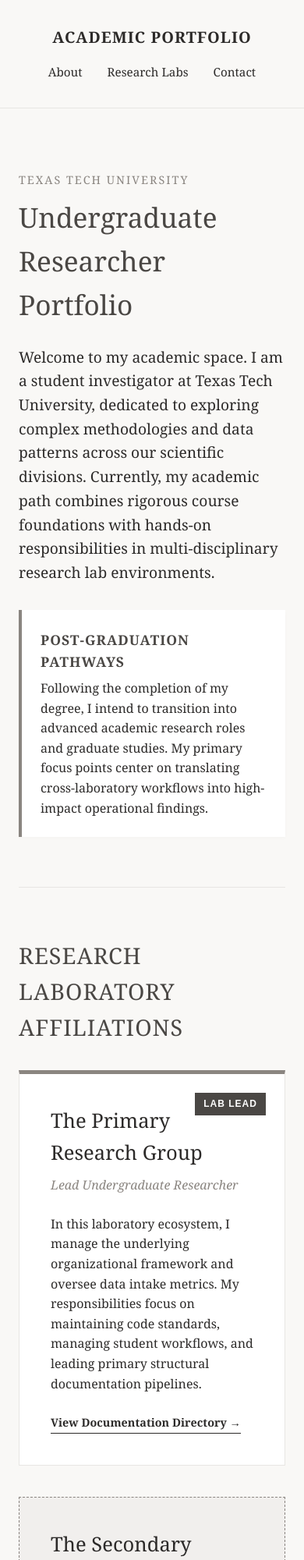
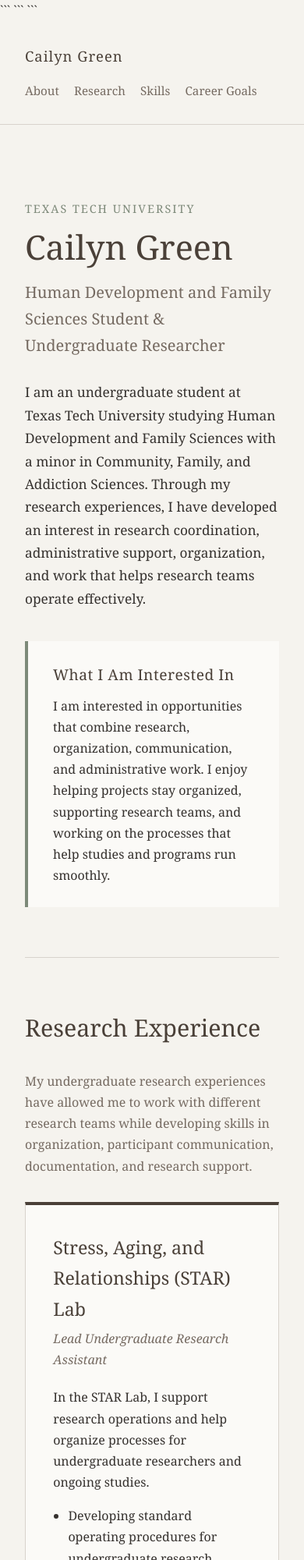
Before and after one commit to cailgr/ttu-portfolio, a plain HTML site: page index.html in a window 390 px wide. Shown: the top 2000 px of the page at 78% size. Drawn offline with Linux system fonts and the light colour scheme.

Commit message:
Update index.html

````diff
--- a/index.html
+++ b/index.html
@@ -1,18 +1,24 @@
 <!DOCTYPE html>
+
 <html lang="en">
 <head>
     <meta charset="UTF-8">
     <meta name="viewport" content="width=device-width, initial-scale=1.0">
-    <title>Academic Portfolio | Texas Tech University</title>
+
+```
+<title>Cailyn Green | Academic Portfolio</title>
+
 <style>
-        /* Typography & Color Palette (Cool Taupe Brown, Cream, and Georgia Font) */
     :root {
-            --bg-cream: #F9F8F6;
-            --card-cream: #FFFFFF;
-            --text-espresso: #2C2A29;
-            --taupe-accent: #8A8580;
-            --taupe-muted: #E8E6E3;
-            --cool-brown-dark: #4A4744;
+        --cream: #F5F3EE;
+        --cream-light: #FBFAF7;
+        --brown: #4A4038;
+        --brown-light: #756A61;
+        --taupe: #B8B0A7;
+        --sage: #7D8979;
+        --sage-light: #E8ECE6;
+        --border: #D8D3CC;
+        --text: #35312E;
     }
 
     * {
@@ -21,30 +27,33 @@
         padding: 0;
     }
 
+    html {
+        scroll-behavior: smooth;
+    }
+
     body {
-            font-family: Georgia, 'Times New Roman', Times, serif;
-            background-color: var(--bg-cream);
-            color: var(--text-espresso);
-            line-height: 1.6;
-            padding: 0;
+        font-family: Georgia, "Times New Roman", serif;
+        background-color: var(--cream);
+        color: var(--text);
+        line-height: 1.7;
     }
 
     /* Navigation */
     nav {
         max-width: 1100px;
         margin: 0 auto;
-            padding: 2rem 1.5rem;
+        padding: 1.8rem 2rem;
         display: flex;
         justify-content: space-between;
         align-items: center;
-            border-bottom: 1px solid var(--taupe-muted);
+        border-bottom: 1px solid var(--border);
     }
 
     .nav-logo {
-            font-size: 1.25rem;
-            font-weight: bold;
+        font-size: 1.15rem;
+        font-weight: normal;
         letter-spacing: 1px;
-            text-transform: uppercase;
+        color: var(--brown);
     }
 
     .nav-links {
@@ -55,262 +64,437 @@
 
     .nav-links a {
         text-decoration: none;
-            color: var(--text-espresso);
+        color: var(--brown-light);
         font-size: 0.95rem;
-            transition: color 0.2s ease;
     }
 
     .nav-links a:hover {
-            color: var(--taupe-accent);
+        color: var(--sage);
     }
 
-        /* Main Container */
+    /* Main */
     main {
         max-width: 1100px;
         margin: 0 auto;
-            padding: 3rem 1.5rem;
+        padding: 4rem 2rem;
     }
 
-        /* Hero / Profile Section */
-        .profile-hero {
-            padding: 2rem 0 4rem 0;
-            border-bottom: 1px solid var(--taupe-muted);
+    /* Introduction */
+    .intro {
+        padding: 2rem 0 4rem;
+        border-bottom: 1px solid var(--border);
     }
 
-        .university-tag {
+    .university {
+        color: var(--sage);
         font-size: 0.9rem;
         text-transform: uppercase;
         letter-spacing: 2px;
-            color: var(--taupe-accent);
-            margin-bottom: 0.5rem;
+        margin-bottom: 0.7rem;
+    }
+
+    h1 {
+        font-size: 3.6rem;
+        font-weight: normal;
+        line-height: 1.15;
+        color: var(--brown);
+        margin-bottom: 1rem;
+    }
+
+    .subtitle {
+        font-size: 1.25rem;
+        color: var(--brown-light);
+        margin-bottom: 1.8rem;
+    }
+
+    .intro-text {
+        max-width: 780px;
+        font-size: 1.08rem;
+    }
+
+    /* Career Interest Box */
+    .career-box {
+        margin-top: 2.5rem;
+        max-width: 800px;
+        background-color: var(--cream-light);
+        border-left: 4px solid var(--sage);
+        padding: 1.7rem 2rem;
+    }
+
+    .career-box h2 {
+        font-size: 1.2rem;
+        font-weight: normal;
+        color: var(--brown);
+        margin-bottom: 0.6rem;
+        letter-spacing: 0.5px;
+    }
+
+    /* Sections */
+    section {
+        scroll-margin-top: 30px;
+    }
+
+    .section-title {
+        font-size: 1.9rem;
+        font-weight: normal;
+        color: var(--brown);
+        margin: 4rem 0 1.8rem;
+    }
+
+    .section-intro {
+        max-width: 750px;
+        color: var(--brown-light);
+        margin-bottom: 2rem;
+    }
+
+    /* Research Cards */
+    .research-grid {
+        display: grid;
+        grid-template-columns: 1fr 1fr;
+        gap: 2rem;
+    }
+
+    .research-card {
+        background-color: var(--cream-light);
+        border: 1px solid var(--border);
+        padding: 2.2rem;
+    }
+
+    .research-card.star {
+        border-top: 4px solid var(--brown);
+    }
+
+    .research-card.care {
+        border-top: 4px solid var(--sage);
+    }
+
+    .lab-name {
+        font-size: 1.45rem;
+        font-weight: normal;
+        color: var(--brown);
+        margin-bottom: 0.3rem;
+    }
+
+    .role {
+        color: var(--brown-light);
+        font-style: italic;
+        margin-bottom: 1.3rem;
         display: block;
     }
 
-        h1 {
-            font-size: 3rem;
-            font-weight: normal;
-            margin-bottom: 1.5rem;
-            color: var(--cool-brown-dark);
+    .research-card p {
+        margin-bottom: 1rem;
     }
 
-        .bio-text {
-            font-size: 1.2rem;
-            max-width: 800px;
-            margin-bottom: 2rem;
+    .research-card ul {
+        margin: 1rem 0 0 1.2rem;
     }
 
-        /* Future Goals Block */
-        .goals-box {
-            background-color: var(--card-cream);
-            border-left: 4px solid var(--taupe-accent);
-            padding: 1.5rem;
-            margin-top: 2rem;
-            max-width: 800px;
-            box-shadow: 0 2px 4px rgba(0,0,0,0.02);
+    .research-card li {
+        margin-bottom: 0.5rem;
     }
 
-        .goals-box h3 {
-            font-size: 1.1rem;
-            text-transform: uppercase;
-            letter-spacing: 1px;
-            margin-bottom: 0.5rem;
-            color: var(--cool-brown-dark);
+    /* Skills */
+    .skills-container {
+        display: grid;
+        grid-template-columns: repeat(2, 1fr);
+        gap: 1rem 3rem;
+        max-width: 850px;
     }
 
-        /* Section Headers */
-        .section-title {
-            font-size: 1.8rem;
-            font-weight: normal;
-            margin: 4rem 0 2rem 0;
-            color: var(--cool-brown-dark);
-            text-transform: uppercase;
-            letter-spacing: 1px;
+    .skill {
+        border-bottom: 1px solid var(--border);
+        padding: 0.9rem 0;
+        color: var(--text);
     }
 
-        /* Distinct Lab Pages Split View */
-        .labs-container {
-            display: grid;
-            grid-template-columns: 1fr 1fr;
-            gap: 2.5rem;
+    /* Career Goals */
+    .career-section {
+        background-color: var(--sage-light);
+        border: 1px solid #D7DDD4;
+        padding: 2.5rem;
+        margin-top: 1rem;
+        max-width: 850px;
     }
 
-        /* Lab Card 1 Theme: Clean Editorial Cream */
-        .lab-card.lab-one {
-            background-color: var(--card-cream);
-            border: 1px solid var(--taupe-muted);
-            padding: 2.5rem;
-            border-top: 5px solid var(--taupe-accent);
-            position: relative;
-        }
-
-        /* Lab Card 2 Theme: Structured Cool-Taupe Minimalist */
-        .lab-card.lab-two {
-            background-color: #F1EFFD; /* Subtle tint adjustment to stay cool-toned */
-            background-color: rgba(138, 133, 128, 0.08);
-            border: 1px dashed var(--taupe-accent);
-            padding: 2.5rem;
-            position: relative;
-        }
-
-        /* Badge for Leadership Role */
-        .lead-badge {
-            position: absolute;
-            top: 1.5rem;
-            right: 1.5rem;
-            background-color: var(--cool-brown-dark);
-            color: #FFFFFF;
-            font-size: 0.75rem;
-            text-transform: uppercase;
-            letter-spacing: 1px;
-            padding: 0.3rem 0.7rem;
-            font-family: sans-serif;
-            font-weight: bold;
-        }
-
-        .lab-card h2 {
-            font-size: 1.6rem;
+    .career-section h3 {
+        font-size: 1.35rem;
         font-weight: normal;
-            margin-bottom: 0.5rem;
-            color: var(--text-espresso);
-        }
-
-        .lab-role {
-            font-style: italic;
-            color: var(--taupe-accent);
-            margin-bottom: 1.5rem;
-            display: block;
-        }
-
-        .lab-card p {
-            margin-bottom: 1.5rem;
-            font-size: 1rem;
-        }
-
-        /* Buttons/Links for Lab Specific Assets */
-        .lab-link {
-            display: inline-block;
-            color: var(--text-espresso);
-            font-weight: bold;
-            text-decoration: none;
-            border-bottom: 1px solid var(--text-espresso);
-            padding-bottom: 2px;
-            font-size: 0.9rem;
-            transition: all 0.2s ease;
-        }
-
-        .lab-link:hover {
-            color: var(--taupe-accent);
-            border-color: var(--taupe-accent);
+        color: var(--brown);
+        margin-bottom: 1rem;
     }
 
     /* Footer */
     footer {
         max-width: 1100px;
-            margin: 6rem auto 0 auto;
-            padding: 2rem 1.5rem;
-            border-top: 1px solid var(--taupe-muted);
+        margin: 5rem auto 0;
+        padding: 2rem;
+        border-top: 1px solid var(--border);
         display: flex;
         justify-content: space-between;
-            align-items: center;
+        color: var(--brown-light);
         font-size: 0.9rem;
-            color: var(--taupe-accent);
     }
 
-        .footer-links {
-            display: flex;
-            gap: 1.5rem;
-        }
-
-        .footer-links a {
-            color: var(--taupe-accent);
+    footer a {
+        color: var(--brown);
         text-decoration: none;
     }
 
-        .footer-links a:hover {
-            color: var(--text-espresso);
+    footer a:hover {
+        color: var(--sage);
     }
 
-        /* Responsive Layout adjustment */
+    /* Mobile */
     @media (max-width: 768px) {
-            .labs-container {
-                grid-template-columns: 1fr;
-            }
-            h1 {
-                font-size: 2.2rem;
-            }
+
         nav {
             flex-direction: column;
             gap: 1rem;
+            align-items: flex-start;
+        }
+
+        .nav-links {
+            gap: 1.2rem;
+            flex-wrap: wrap;
+        }
+
+        h1 {
+            font-size: 2.7rem;
+        }
+
+        .research-grid {
+            grid-template-columns: 1fr;
+        }
+
+        .skills-container {
+            grid-template-columns: 1fr;
+        }
+
+        footer {
+            flex-direction: column;
+            gap: 0.5rem;
         }
     }
 </style>
+```
+
 </head>
+
 <body>
 
-    <!-- Header Navigation -->
+```
+<!-- Navigation -->
 <nav>
-        <div class="nav-logo">Academic Portfolio</div>
+
+    <div class="nav-logo">
+        Cailyn Green
+    </div>
+
     <ul class="nav-links">
         <li><a href="#about">About</a></li>
-            <li><a href="#labs">Research Labs</a></li>
-            <li><a href="#contact">Contact</a></li>
+        <li><a href="#research">Research</a></li>
+        <li><a href="#skills">Skills</a></li>
+        <li><a href="#goals">Career Goals</a></li>
     </ul>
+
 </nav>
 
-    <!-- Main Webpage Content -->
-    <main id="about">
 
-        <!-- Profile Section -->
-        <section class="profile-hero">
-            <span class="university-tag">Texas Tech University</span>
-            <h1>Undergraduate Researcher Portfolio</h1>
+<main>
 
-            <p class="bio-text">
-                Welcome to my academic space. I am a student investigator at Texas Tech University, dedicated to exploring complex methodologies and data patterns across our scientific divisions. Currently, my academic path combines rigorous course foundations with hands-on responsibilities in multi-disciplinary research lab environments.
+    <!-- About Section -->
+    <section class="intro" id="about">
+
+        <div class="university">
+            Texas Tech University
+        </div>
+
+        <h1>Cailyn Green</h1>
+
+        <div class="subtitle">
+            Human Development and Family Sciences Student & Undergraduate Researcher
+        </div>
+
+        <p class="intro-text">
+            I am an undergraduate student at Texas Tech University studying Human Development and Family Sciences with a minor in Community, Family, and Addiction Sciences. Through my research experiences, I have developed an interest in research coordination, administrative support, organization, and work that helps research teams operate effectively.
         </p>
 
-            <!-- Post Graduation Goals Block -->
-            <div class="goals-box">
-                <h3>Post-Graduation Pathways</h3>
+
+        <div class="career-box">
+
+            <h2>What I Am Interested In</h2>
+
             <p>
-                    Following the completion of my degree, I intend to transition into advanced academic research roles and graduate studies. My primary focus points center on translating cross-laboratory workflows into high-impact operational findings.
+                I am interested in opportunities that combine research, organization, communication, and administrative work. I enjoy helping projects stay organized, supporting research teams, and working on the processes that help studies and programs run smoothly.
             </p>
+
         </div>
+
     </section>
 
-        <!-- Labs Section -->
-        <section id="labs">
-            <h2 class="section-title">Research Laboratory Affiliations</h2>
 
-            <div class="labs-container">
+    <!-- Research Experience -->
+    <section id="research">
 
-                <!-- Lab One Page Card (LEAD ROLE THEME) -->
-                <article class="lab-card lab-one">
-                    <div class="lead-badge">Lab Lead</div>
-                    <h2>The Primary Research Group</h2>
-                    <span class="lab-role">Lead Undergraduate Researcher</span>
+        <h2 class="section-title">
+            Research Experience
+        </h2>
+
+        <p class="section-intro">
+            My undergraduate research experiences have allowed me to work with different research teams while developing skills in organization, participant communication, documentation, and research support.
+        </p>
+
+
+        <div class="research-grid">
+
+            <!-- STAR Lab -->
+            <article class="research-card star">
+
+                <h3 class="lab-name">
+                    Stress, Aging, and Relationships (STAR) Lab
+                </h3>
+
+                <span class="role">
+                    Lead Undergraduate Research Assistant
+                </span>
+
                 <p>
-                        In this laboratory ecosystem, I manage the underlying organizational framework and oversee data intake metrics. My responsibilities focus on maintaining code standards, managing student workflows, and leading primary structural documentation pipelines.
+                    In the STAR Lab, I support research operations and help organize processes for undergraduate researchers and ongoing studies.
                 </p>
-                    <a href="#" class="lab-link">View Documentation Directory &rarr;</a>
+
+                <ul>
+                    <li>Developing standard operating procedures for undergraduate research assistants</li>
+
+                    <li>Supporting study setup and research documentation</li>
+
+                    <li>Creating participant resources and research materials</li>
+
+                    <li>Assisting with REDCap and sociodemographic measures</li>
+
+                    <li>Organizing research processes and day-to-day lab operations</li>
+
+                    <li>Supporting other undergraduate research assistants</li>
+                </ul>
+
             </article>
 
-                <!-- Lab Two Page Card (DISTINCT MINIMALIST THEME) -->
-                <article class="lab-card lab-two">
-                    <h2>The Secondary Investigative Unit</h2>
-                    <span class="lab-role">Research Affiliate</span>
+
+            <!-- CARE Lab -->
+            <article class="research-card care">
+
+                <h3 class="lab-name">
+                    Child, Adolescent, Resilience, & Ecology (CARE) Lab
+                </h3>
+
+                <span class="role">
+                    Undergraduate Research Assistant
+                </span>
+
                 <p>
-                        Operating within a distinct contextual framework, my position in this laboratory targets deep analytical discovery and execution. Activities include collaborative research modeling, technical logging, and supporting ongoing benchmark testing configurations.
+                    In the CARE Lab, I am developing experience with participant communication and the research process through assisting with study consent calls.
                 </p>
-                    <a href="#" class="lab-link">View Research Repository &rarr;</a>
+
+                <ul>
+                    <li>Assisting with participant consent calls</li>
+
+                    <li>Communicating study information clearly and professionally</li>
+
+                    <li>Following research protocols during participant interactions</li>
+
+                    <li>Developing experience with participant-facing research activities</li>
+                </ul>
+
             </article>
 
         </div>
+
+    </section>
+
+
+    <!-- Skills -->
+    <section id="skills">
+
+        <h2 class="section-title">
+            Skills & Areas of Experience
+        </h2>
+
+        <div class="skills-container">
+
+            <div class="skill">
+                Research Coordination & Support
+            </div>
+
+            <div class="skill">
+                Administrative Organization
+            </div>
+
+            <div class="skill">
+                Research Documentation
+            </div>
+
+            <div class="skill">
+                Standard Operating Procedures
+            </div>
+
+            <div class="skill">
+                Participant Communication
+            </div>
+
+            <div class="skill">
+                Professional Communication
+            </div>
+
+            <div class="skill">
+                REDCap
+            </div>
+
+            <div class="skill">
+                Microsoft Office & Google Workspace
+            </div>
+
+        </div>
+
+    </section>
+
+
+    <!-- Career Goals -->
+    <section id="goals">
+
+        <h2 class="section-title">
+            Career Goals
+        </h2>
+
+        <div class="career-section">
+
+            <h3>
+                Where I Hope to Go After Graduation
+            </h3>
+
+            <p>
+                After graduation, I am interested in research coordination, research administration, program coordination, and other administrative roles where I can use my research and organizational experience. I want to continue building on the skills I have developed through my undergraduate research experiences while contributing to work that supports people, programs, and research teams.
+            </p>
+
+        </div>
+
     </section>
 
 </main>
 
-    <!-- Contact Footer -->
-    <footer id="contact">
-        <p>&copy; 2026 Academic Portfolio. Built for Raiderlink Web Hosting.</p>
-        <div class="footer-links">
+
+<!-- Footer -->
+<footer>
+
+    <p>
+        © 2026 Cailyn Green
+    </p>
+
+    <a href="mailto:cailgree@ttu.edu">
+        Contact
+    </a>
+
+</footer>
+```
+
+</body>
+</html>
````
Lines whose indentation alone changed are shown as unchanged.
